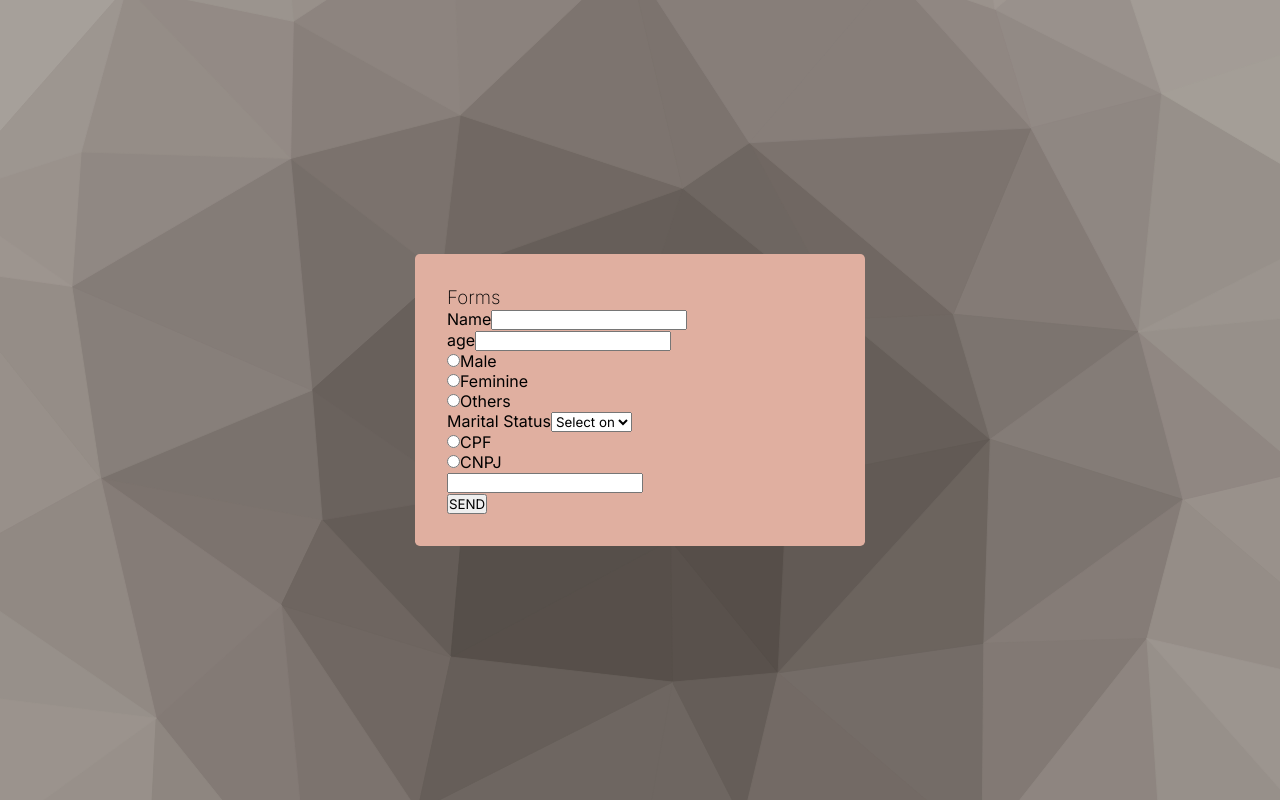
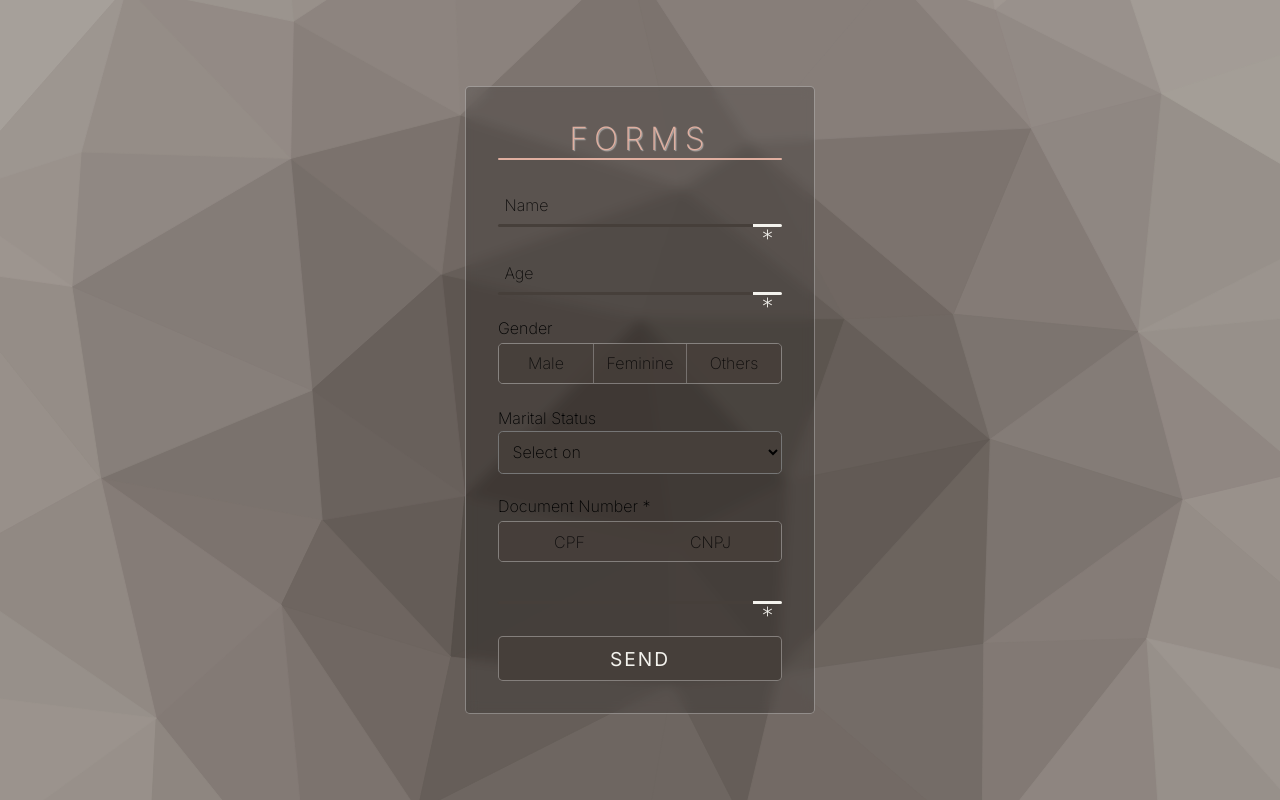
Before and after one commit to abrxao/EBAC-React, a Next.js app in the folder forms/: page / in a window 1280 px wide. Built offline with nearby package versions, Linux system fonts and the light colour scheme.

Commit message:
:lipstick:feat: estilizacao do formulario

```diff
--- a/forms/pages/_app.js
+++ b/forms/pages/_app.js
@@ -1,5 +1,5 @@
-import '../styles/globals.css'
-import '../styles/Form.scss'
+import '../styles/globals.scss';
+import '../styles/Form.scss';
 
 export default function App({ Component, pageProps }) {
   return <Component {...pageProps} />
--- a/forms/pages/components/DocumentArea/index.jsx
+++ b/forms/pages/components/DocumentArea/index.jsx
@@ -5,10 +5,14 @@ import TextInput from "../TextInput";
 export default function DocumentArea(props) {
     var options = ["CPF","CNPJ"]
 
+    const handleClick = ()=>{
+        const input = document.querySelector(`.${props.className}__TextInput input`)
+        input.focus()
+    }
         return(
             <div className={props.className}>
-                <RadioInput options={options} name="options" onChange={e => props.onChange(e)}/>
-                <TextInput onChange={e=>props.onKeyDown(e)}/>
+                <RadioInput name={`${props.name} *`} className={props.className} options={options} onChange={e => props.onChange(e)} onClick={handleClick}/>
+                <TextInput required={false} onChange={e=>props.onKeyDown(e)} className={props.className + "__TextInput"}/>
             </div>
         )
 }
--- a/forms/pages/components/Form/index.jsx
+++ b/forms/pages/components/Form/index.jsx
@@ -17,8 +17,11 @@ class Form extends React.Component{
                 age:"",
                 gender:"",
                 maritalStatus:"",
-                documentType:"",
-                documentNumber:"",
+                document:{
+                    type:"",
+                    number:"",
+                    isValid:false
+                }
             }
         }
     }
@@ -35,16 +38,21 @@ class Form extends React.Component{
         return(
             <div className="Form">
             <form>
-                <h3 className="Form__title">Forms </h3>
+                <div className="Form__title">
+                    <h1>FORMS</h1>
+                    <span></span>
+                </div>
 
-                <TextInput name="Name" className="Form__TextInput" onChange={e=>this.setState({
+                <TextInput name="Name" className="Form__TextInput" onChange={e=>
+
+                this.setState({
                     answers:{
                         ...this.state.answers,
                         name:e.target.value
                     }
                 })}/>
 
-                <NumberInput name="age" className="Form__NumberInput" onChange={e=>this.setState({
+                <NumberInput name="Age" required={true}className="Form__NumberInput" onChange={e=>this.setState({
                     answers:{
                         ...this.state.answers,
                         age:e.target.value
@@ -52,7 +60,7 @@ class Form extends React.Component{
                 })}
                 />
 
-                <RadioInput name="gender" options={this.state.genders}className="Form__RadioBox" onChange={e=>this.setState({
+                <RadioInput name="Gender" required={true} options={this.state.genders}className="Form__RadioBox" onChange={e=>this.setState({
                     answers:{
                       ...this.state.answers,
                        gender:e.target.value
@@ -68,22 +76,29 @@ class Form extends React.Component{
 
                 })}/>
 
-                <DocumentArea className="Form__DocumentArea" onChange={e=> this.setState({
+                <DocumentArea name="Document Number" className="Form__DocumentArea" onChange={e=> this.setState({
                     answers:{
                         ...this.state.answers,
-                         documentType:e.target.value
+                         document:{
+                            ...this.state.answers.document,
+                            type:e.target.value
+                         }
                       }
                 })}
                 onKeyDown={e=> this.setState({
                     answers:{
                         ...this.state.answers,
-                         documentNumber:e.target.value
+                        document:{
+                            ...this.state.answers.document,
+                            number:e.target.value
+                         }
                       }
                 })}
                 />
 
                 <button className="Form__submitBtn" type="submit" onClick={e=> this.handleSubmit(e)}>SEND</button>
             </form>
+
             </div>
 
             )
--- a/forms/pages/components/NumberInput/index.jsx
+++ b/forms/pages/components/NumberInput/index.jsx
@@ -1,8 +1,22 @@
+import React, {useState} from 'react';
+
 export default function NumberInput(props){
+
+    const [isInputFill, setIsInputFill] = new useState(false);
+
+    const handleKeyUp = (e)=>{
+        /*e.key.match(/^[A-Za-záàâãéèêíïóôõöúçñÁÀÂÃÉÈÍÏÓÔÕÖÚÇÑ]+$/) ? e.target.value[e.target.value.length]="":""*/
+
+        e.target.value ? setIsInputFill(true): setIsInputFill(false);
+    }
+
     return(
         <div className={props.className}>
+
+            <input type="text" pattern="\d*" name={props.name} onKeyDown={props.onChange} autoComplete="off" onKeyUp={e=>handleKeyUp(e)} className={isInputFill?"filled":""}/>
             <label htmlFor={props.name}>{props.name}</label>
-            <input type="number" name={props.name} onChange={props.onChange}/>
+            <span></span>
+            <span className="obligatory">*</span>
         </div>
     )
 }
--- a/forms/pages/components/OptionsInput/index.jsx
+++ b/forms/pages/components/OptionsInput/index.jsx
@@ -2,7 +2,7 @@ export default function OptionsInput(props){
     return(
         <div className={props.className} onChange={props.onChange}>
             <label htmlFor={props.name}>{props.name}</label>
-                <select name={props.name} >
+                <select name={props.name} id={props.name} >
                     {props.options.map((elem, index)=>{
                        return <option value={elem} key={index}>{elem}</option>
                     })}
--- a/forms/pages/components/RadioInput/index.jsx
+++ b/forms/pages/components/RadioInput/index.jsx
@@ -1,18 +1,24 @@
 export default function RadioInput(props) {
+    return (
+        <div className={props.className} onChange={props.onChange} onClick={props.onClick}>
+            <fieldset>
+                <legend className={`${props.className}__title`}>{props.name}</legend>
 
+                <div className={`${props.className}__inputs`}>
+                {props.options.map((elem,index)=>{
                     return (
-        <div className={props.className} onChange={props.onChange}>
-            {
-                props.options.map((elem,index)=>{
-                    return (
-                    <div key={index}>
-                        <input type="radio" name={props.name} value={elem}/>
-                        <label value={elem}>{elem}</label>
+                        <div key={index} >
+                        <input type="radio" name={props.name} id={elem} value={elem}/>
+                        <label htmlFor={elem} id={elem}>{elem}</label>
                         </div>
                         )
                     })
                 }
                 </div>
+            </fieldset>
+
+
+        </div>
         )
 
         }
--- a/forms/pages/components/TextInput/index.jsx
+++ b/forms/pages/components/TextInput/index.jsx
@@ -1,8 +1,19 @@
+import React, {useState} from 'react';
+
 export default function TextInput(props){
+    const [isInputFill, setIsInputFill] = new useState(false);
+
+    const handleKeyUp = (e)=>{
+        e.target.value ? setIsInputFill(true): setIsInputFill(false);
+    }
+
     return(
         <div className={props.className}>
+
+            <input type="text" name={props.name} onChange={props.onChange} autoComplete="off" onKeyUp={e=>handleKeyUp(e)} className={isInputFill?"filled":""}/>
             <label htmlFor={props.name}>{props.name}</label>
-            <input type="text" name={props.name} onChange={props.onChange}/>
+            <span></span>
+            <span className="obligatory">*</span>
         </div>
     )
 }
--- a/forms/styles/Form.scss
+++ b/forms/styles/Form.scss
@@ -1,15 +1,230 @@
-.Form{
-    max-width: 450px;
-    height: auto;
-    width: 95%;
-    backdrop-filter: blur(3px);
-    background-color:#E0AFA0;
-    padding: 2rem;
-    border-radius: .3rem;
+@import "globals.scss";
+
+@mixin textInput{
+    background-size:10px;
+    position: relative;
+    margin-top: 2rem;
+    border-radius: .2rem;
+    height: 2.3rem;
+
+    label{
+        position: absolute;
+        top: .3rem;
+        left: .4rem;
+        font-weight: 200;
+        opacity: .85;
+        pointer-events: none;
+        transition: .2s;
+    }
+    input{
+        width: 100%;
+        font-family: 'Inter';
+        font-weight: 200;
+        position: absolute;
+        border: none;
+        background-color: #fff0;
+        outline: none;
+        padding: .4rem;
+        bottom: 0rem;
+        z-index: 10;
+        &.filled ~{
+            label{
+                top:-1.4rem;
+                left: 0;
+                opacity: 1;
+                letter-spacing: 1px;
+            }
+            span{
+                font-weight: 400;
+                height: 2rem;
+                color:var(--melonOrange);
+                padding-top: .25rem;
+            }
+        }
+        &:focus ~{
+            label{
+                top:-1.4rem;
+                left: 0;
+                opacity: 1;
+                letter-spacing: 1px;
+            }
+            span{
+                height: 2rem;
+                &.obligatory{
+                    font-weight: 400;
+                    color:var(--melonOrange);
+                    padding-top: .25rem;
+
+                }
+            }
+        }
+    }
+
+    span{
+        position: absolute;
+        font-weight: 200;
+        width: 100%;
+        height: 3px;
+        bottom: 0;
+        background-color: var(--darkLava);
+        border-radius: .2rem;
+        transition: .2s;
+        z-index: 9;
+        &.obligatory{
+            border-top-left-radius: 0;
+            border-bottom-left-radius: 0;
+            right: 0;
+            font-size: 1.5rem;
+            width: 1.8rem;
+            background-color: var(--color);
+            text-align: center;
+            color: var(--color);
+        }
+    }
+}
+
+@mixin radioGroup{
+
+    margin-top: 1.4rem;
     &__title{
         font-weight: 200;
+        padding-bottom: 0;
     }
-    &__TextInput{
+    fieldset{
+        border: none;
+        padding: .3rem 0;
+
+    }
+    &__inputs{
+        display: flex;
+        border-radius: .3rem;
+        overflow: hidden;
+        border: 1px solid #fff5;
+
+        div{
+            display: flex;
+            width: 100%;
+            input{
+                position: absolute;
+                left: -100vw;
+                &+ label{
+                    cursor: pointer;
+                    text-align: center;
+                    font-weight: 200;
+                    background-color: var(--darkLava);
+                    width: 100%;
+                    padding: .6rem;
+                    opacity: .8;
+                    transition: .3s;
+                    &#Feminine{
+                        border-left: 1px solid #fff5;
+                        border-right: 1px solid #fff5;
+                    }
+                    &:hover{
+                        opacity: 1;
+                    }
+                }
+                &:checked + label{
+                    background-color:var(--melonOrange);
+                    opacity: 1;
+                }
+            }
+        }
 
     }
 }
+
+.Form{
+    background-color: #0003;
+    border: 1px solid #fff5;
+    backdrop-filter: blur(6px);
+    width: 100%;
+    max-width: 350px;
+    display: flex;
+    align-items: center;
+    padding: 2rem;
+    border-radius: .3rem;
+    form{
+        width: 100%;
+    }
+
+    &__title{
+        color:var(--melonOrange);
+
+        letter-spacing: 6px;
+        text-align: center;
+        position: relative;
+        h1{
+            font-weight: 200;
+            text-shadow: 1px 1px 1px #fff7;
+        }
+        span{
+            background-color: var(--melonOrange);
+            width: 100%;
+            height:2px;
+            border-radius: .1rem;
+            position: absolute;
+            left: 0;
+        }
+    }
+
+    &__TextInput{
+        @include textInput;
+    }
+
+    &__NumberInput{
+        @include textInput;
+    }
+    &__RadioBox{
+        @include radioGroup;
+    }
+
+    &__OptionsInput{
+        margin-top: 1.2rem;
+        display: flex;
+        flex-direction: column;
+        label{
+            font-weight: 200;
+        }
+        select{
+            margin-top: .2rem;
+            background-color: var(--darkLava);
+            cursor: pointer;
+            padding: .6rem;
+            font-weight: 200;
+            font-size: 1rem;
+            border-radius: .3rem;
+            option{
+                font-weight: 200;
+                margin-top: .4rem;
+            }
+
+        }
+    }
+
+    &__DocumentArea{
+        @include radioGroup;
+        &__TextInput{
+            @include textInput;
+            margin-top: 0;
+        }
+    }
+    &__submitBtn{
+        width: 100%;
+        color: var(--color);
+        background-color: var(--darkLava);
+        margin-top: 2rem;
+        font-size: 1.2rem;
+        padding: .6rem;
+        border-radius: .3rem;
+        letter-spacing: 2px;
+        border: 1px solid #fff5;
+        cursor: pointer;
+        transition: .3s;
+        &:hover{
+            letter-spacing: 4px;
+            background-color: var(--melonOrange);
+
+        }
+    }
+}
```
Also changed, not shown: forms/styles/globals.scss (renamed from forms/styles/globals.css, +6 -1 lines). Lines whose indentation alone changed are shown as unchanged.
